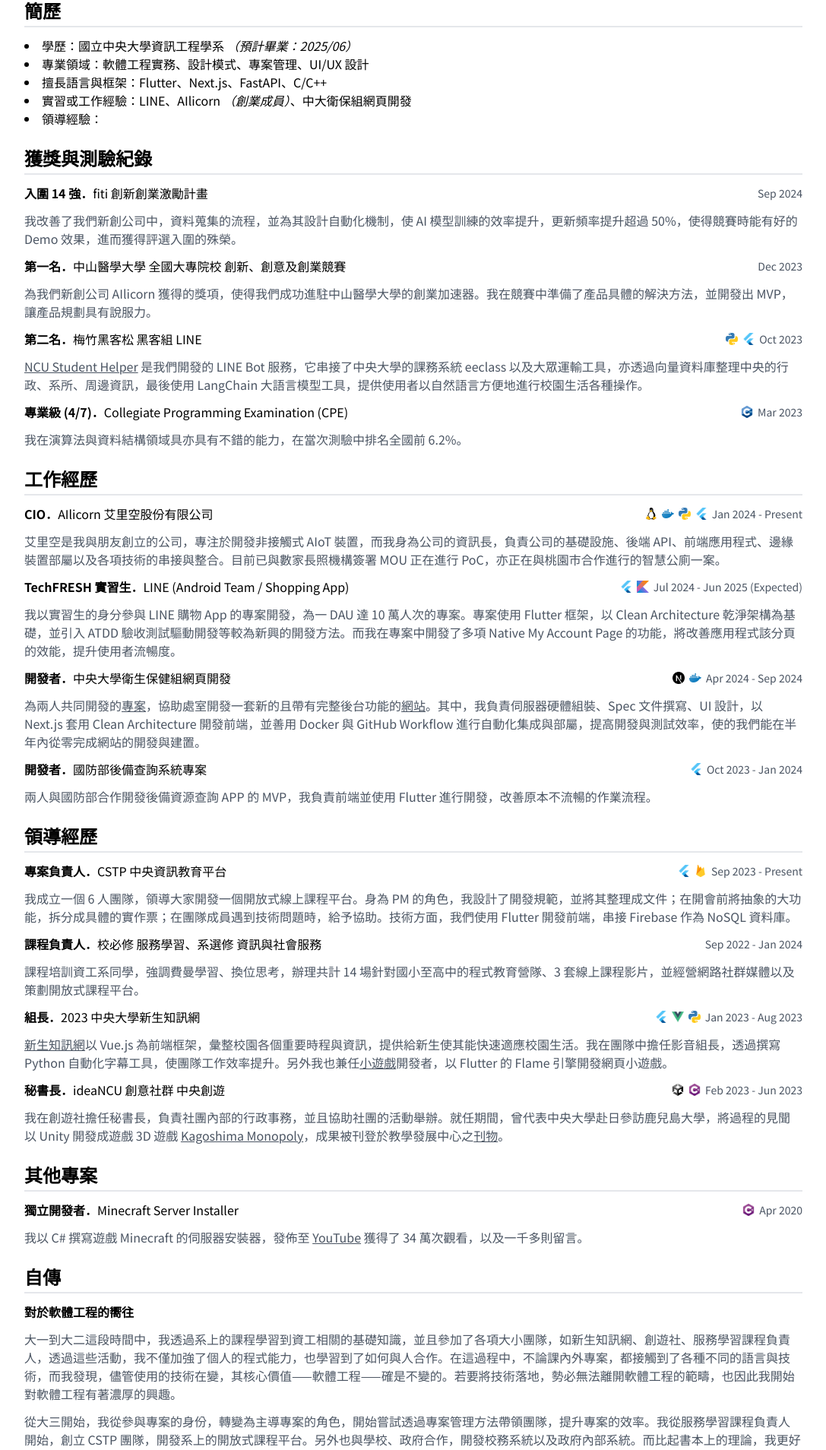
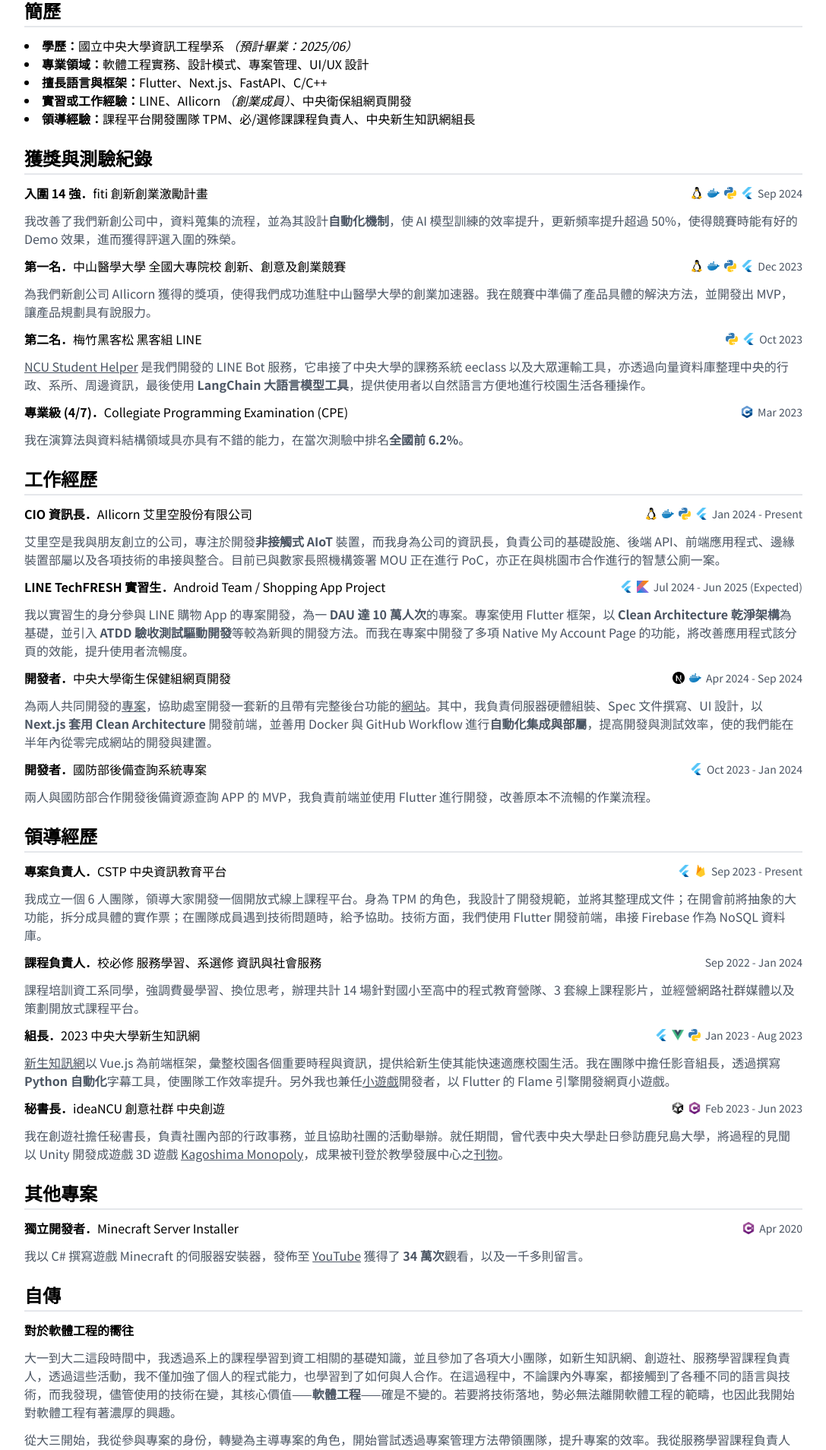
Before and after one commit to an920107/resume-next, a Next.js app: page / in a window 1280 px wide. Shown: the part 1728-3636 px from the top of the page at 76% size, without its empty margins (96-1183 px from the left). Built offline with nearby package versions, Linux system fonts and the light colour scheme.

Commit message:
feat: mark importance

```diff
--- a/src/app/page.tsx
+++ b/src/app/page.tsx
@@ -16,11 +16,11 @@
       <section>
         <h3>簡歷</h3>
         <ul>
-          <li>學歷：國立中央大學資訊工程學系 <i>（預計畢業：2025/06）</i></li>
-          <li>專業領域：軟體工程實務、設計模式、專案管理、UI/UX 設計</li>
-          <li>擅長語言與框架：Flutter、Next.js、FastAPI、C/C++</li>
-          <li>實習或工作經驗：LINE、AIlicorn <i>（創業成員）</i>、中大衛保組網頁開發</li>
-          <li>領導經驗：</li>
+          <li><b>學歷：</b>國立中央大學資訊工程學系 <i>（預計畢業：2025/06）</i></li>
+          <li><b>專業領域：</b>軟體工程實務、設計模式、專案管理、UI/UX 設計</li>
+          <li><b>擅長語言與框架：</b>Flutter、Next.js、FastAPI、C/C++</li>
+          <li><b>實習或工作經驗：</b>LINE、AIlicorn <i>（創業成員）</i>、中央衛保組網頁開發</li>
+          <li><b>領導經驗：</b>課程平台開發團隊 TPM、必/選修課課程負責人、中央新生知訊網組長</li>
         </ul>
       </section>
 
@@ -31,9 +31,10 @@
           title="入圍 14 強"
           subtitle="fiti 創新創業激勵計畫"
           dateString="Sep 2024"
+          icons={[Icons.linux, Icons.docker, Icons.python, Icons.flutter]}
         >
           <p>
-            <>我改善了我們新創公司中，資料蒐集的流程，並為其設計自動化機制，使 AI 模型訓練的效率提升，更新頻率提升超過 50%，</>
+            <>我改善了我們新創公司中，資料蒐集的流程，並為其設計<b>自動化機制</b>，使 AI 模型訓練的效率提升，更新頻率提升超過 50%，</>
             <>使得競賽時能有好的 Demo 效果，進而獲得評選入圍的殊榮。</>
 
           </p>
@@ -43,6 +44,7 @@
           title="第一名"
           subtitle="中山醫學大學 全國大專院校 創新、創意及創業競賽"
           dateString="Dec 2023"
+          icons={[Icons.linux, Icons.docker, Icons.python, Icons.flutter]}
         >
           <p>
             <>為我們新創公司 AIlicorn 獲得的獎項，使得我們成功進駐中山醫學大學的創業加速器。我在競賽中準備了產品具體的解決方法，</>
@@ -59,7 +61,7 @@
           <p>
             <Link href="https://github.com/quan0715/NCU_Student_Helper">NCU Student Helper</Link>
             <> 是我們開發的 LINE Bot 服務，它串接了中央大學的課務系統 eeclass 以及大眾運輸工具，亦透過向量資料庫整理中央的</>
-            <>行政、系所、周邊資訊，最後使用 LangChain 大語言模型工具，提供使用者以自然語言方便地進行校園生活各種操作。</>
+            <>行政、系所、周邊資訊，最後使用 <b>LangChain 大語言模型工具</b>，提供使用者以自然語言方便地進行校園生活各種操作。</>
           </p>
         </ExperienceParagraph>
 
@@ -69,7 +71,7 @@
           dateString="Mar 2023"
           icons={[Icons.cpp]}
         >
-          <p>我在演算法與資料結構領域具亦具有不錯的能力，在當次測驗中排名全國前 6.2%。</p>
+          <p>我在演算法與資料結構領域具亦具有不錯的能力，在當次測驗中排名<b>全國前 6.2%</b>。</p>
         </ExperienceParagraph>
       </section>
 
@@ -77,28 +79,28 @@
         <h3>工作經歷</h3>
 
         <ExperienceParagraph
-          title="CIO"
+          title="CIO 資訊長"
           subtitle="AIlicorn 艾里空股份有限公司"
           dateString="Jan 2024 - Present"
           icons={[Icons.linux, Icons.docker, Icons.python, Icons.flutter]}
         >
           <p>
-            <>艾里空是我與朋友創立的公司，專注於開發非接觸式 AIoT 裝置，而我身為公司的資訊長，負責公司的基礎設施、後端 API、前端</>
+            <>艾里空是我與朋友創立的公司，專注於開發<b>非接觸式 AIoT</b> 裝置，而我身為公司的資訊長，負責公司的基礎設施、後端 API、前端</>
             <>應用程式、邊緣裝置部屬以及各項技術的串接與整合。目前已與數家長照機構簽署 MOU 正在進行 PoC，亦正在與桃園市合作進行</>
             <>的智慧公廁一案。</>
           </p>
         </ExperienceParagraph>
 
         <ExperienceParagraph
-          title="TechFRESH 實習生"
-          subtitle="LINE (Android Team / Shopping App)"
+          title="LINE TechFRESH 實習生"
+          subtitle="Android Team / Shopping App Project"
           dateString="Jul 2024 - Jun 2025 (Expected)"
           icons={[Icons.flutter, Icons.kotlin]}
         >
           <p>
-            <>我以實習生的身分參與 LINE 購物 App 的專案開發，為一 DAU 達 10 萬人次的專案。專案使用 Flutter 框架，以 Clean </>
-            <>Architecture 乾淨架構為基礎，並引入 ATDD 驗收測試驅動開發等較為新興的開發方法。而我在專案中開發了多項 Native </>
-            <>My Account Page 的功能，將改善應用程式該分頁的效能，提升使用者流暢度。</>
+            <>我以實習生的身分參與 LINE 購物 App 的專案開發，為一 <b>DAU 達 10 萬人次</b>的專案。專案使用 Flutter 框架，以 </>
+            <><b>Clean Architecture 乾淨架構</b>為基礎，並引入 <b>ATDD 驗收測試驅動開發</b>等較為新興的開發方法。而我在</>
+            <>專案中開發了多項 Native My Account Page 的功能，將改善應用程式該分頁的效能，提升使用者流暢度。</>
           </p>
         </ExperienceParagraph>
 
@@ -113,8 +115,8 @@
             <Link href="https://github.com/an920107/health-care-website">專案</Link>
             <>，協助處室開發一套新的且帶有完整後台功能的</>
             <Link href="https://health.ncu.edu.tw/">網站</Link>
-            <>。其中，我負責伺服器硬體組裝、Spec 文件撰寫、UI 設計，以 Next.js 套用 Clean Architecture 開發前端，並善用 </>
-            <>Docker 與 GitHub Workflow 進行自動化集成與部屬，提高開發與測試效率，使的我們能在半年內從零完成網站的開發與建置。</>
+            <>。其中，我負責伺服器硬體組裝、Spec 文件撰寫、UI 設計，以 <b>Next.js 套用 Clean Architecture</b> 開發前端，並善用 </>
+            <>Docker 與 GitHub Workflow 進行<b>自動化集成與部屬</b>，提高開發與測試效率，使的我們能在半年內從零完成網站的開發與建置。</>
           </p>
         </ExperienceParagraph>
 
@@ -138,7 +140,7 @@
           icons={[Icons.flutter, Icons.firebase]}
         >
           <p>
-            <>我成立一個 6 人團隊，領導大家開發一個開放式線上課程平台。身為 PM 的角色，我設計了開發規範，並將其整理成文件；</>
+            <>我成立一個 6 人團隊，領導大家開發一個開放式線上課程平台。身為 TPM 的角色，我設計了開發規範，並將其整理成文件；</>
             <>在開會前將抽象的大功能，拆分成具體的實作票；在團隊成員遇到技術問題時，給予協助。技術方面，我們使用 Flutter 開發前端，</>
             <>串接 Firebase 作為 NoSQL 資料庫。</>
           </p>
@@ -164,7 +166,7 @@
           <p>
             <Link href="https://23.ncufresh.ncu.edu.tw">新生知訊網</Link>
             <>以 Vue.js 為前端框架，彙整校園各個重要時程與資訊，提供給新生使其能快速適應校園生活。我在團隊中擔任影音組長，</>
-            <>透過撰寫 Python 自動化字幕工具，使團隊工作效率提升。另外我也兼任</>
+            <>透過撰寫 <b>Python 自動化</b>字幕工具，使團隊工作效率提升。另外我也兼任</>
             <Link href="https://23.ncufresh.ncu.edu.tw/game">小遊戲</Link>
             <>開發者，以 Flutter 的 Flame 引擎開發網頁小遊戲。</>
           </p>
@@ -199,7 +201,7 @@
           <p>
             <>我以 C# 撰寫遊戲 Minecraft 的伺服器安裝器，發佈至 </>
             <Link href="https://www.youtube.com/watch?v=yNis5vcueQY">YouTube</Link>
-            <> 獲得了 34 萬次觀看，以及一千多則留言。</>
+            <> 獲得了 <b>34 萬次</b>觀看，以及一千多則留言。</>
           </p>
         </ExperienceParagraph>
       </section>
@@ -212,14 +214,14 @@
         <p>
           <>大一到大二這段時間中，我透過系上的課程學習到資工相關的基礎知識，並且參加了各項大小團隊，如新生知訊網、</>
           <>創遊社、服務學習課程負責人，透過這些活動，我不僅加強了個人的程式能力，也學習到了如何與人合作。在這過程中，</>
-          <>不論課內外專案，都接觸到了各種不同的語言與技術，而我發現，儘管使用的技術在變，其核心價值——軟體工程——</>
-          <>確是不變的。若要將技術落地，勢必無法離開軟體工程的範疇，也因此我開始對軟體工程有著濃厚的興趣。</>
+          <>不論課內外專案，都接觸到了各種不同的語言與技術，而我發現，儘管使用的技術在變，其核心價值——<b>軟體工程</b></>
+          <>——確是不變的。若要將技術落地，勢必無法離開軟體工程的範疇，也因此我開始對軟體工程有著濃厚的興趣。</>
         </p>
         <p>
           <>從大三開始，我從參與專案的身份，轉變為主導專案的角色，開始嘗試透過專案管理方法帶領團隊，提升專案的效率。</>
-          <>我從服務學習課程負責人開始，創立 CSTP 團隊，開發系上的開放式課程平台。另外也與學校、政府合作，開發校務系統</>
+          <>我從服務學習課程負責人開始，創立 CSTP 團隊，開發系上的開放式課程平台。另外也<b>與學校、政府合作</b>，開發校務系統</>
           <>以及政府內部系統。而比起書本上的理論，我更好奇業界的軟體工程實務，因此我在大三暑假開始在 LINE Android Team，</>
-          <>進行為期一年的實習，經歷到完整的 Scrum 流程，並對於單元測試、設計模式的實踐有了更深的了解。</>
+          <>進行為期一年的實習，經歷到<b>完整的 Scrum 流程</b>，並對於單元測試、設計模式的實踐有了更深的了解。</>
         </p>
         <p>
           <b className="text-black">想法創新，付諸實踐</b>
```
